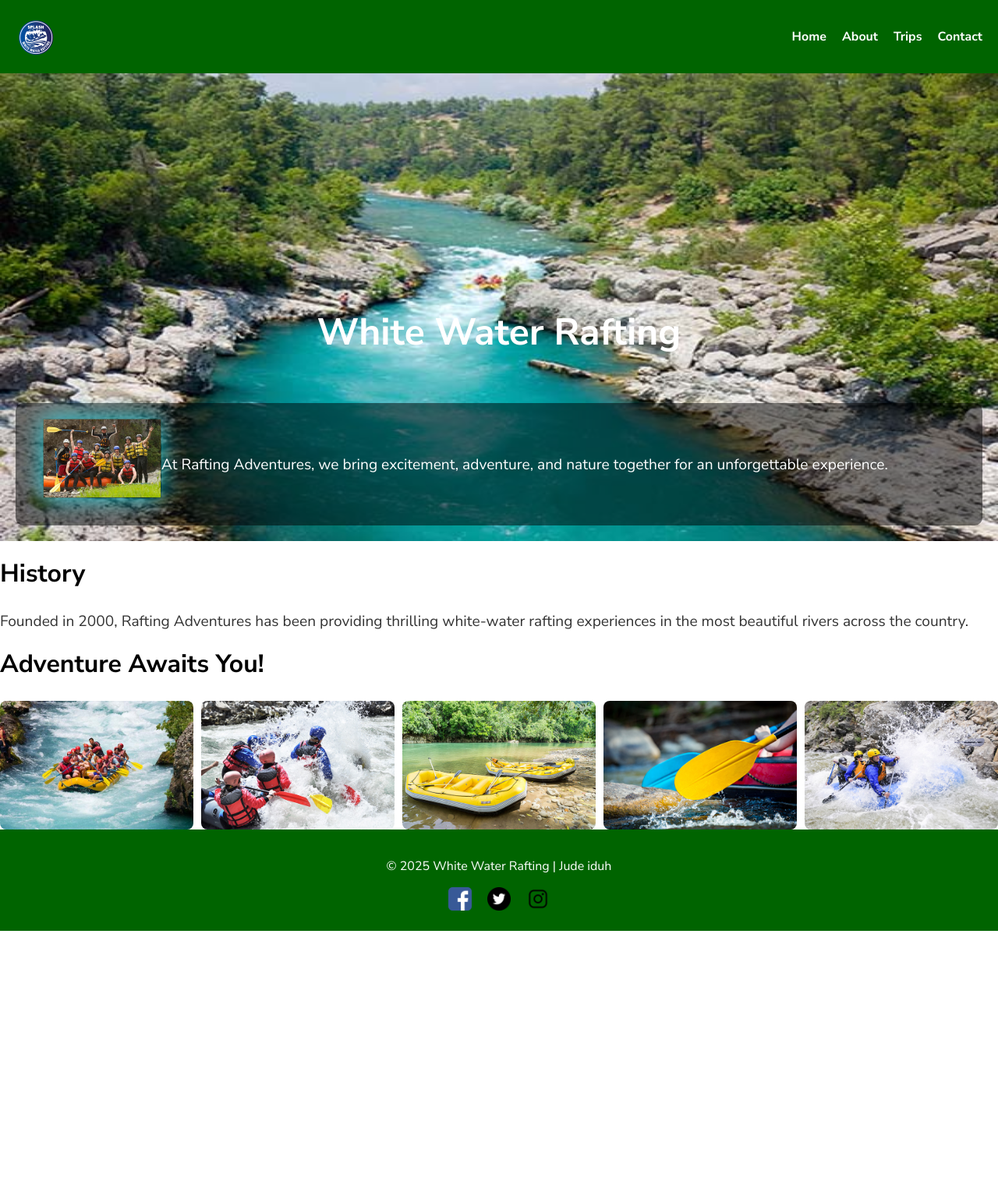
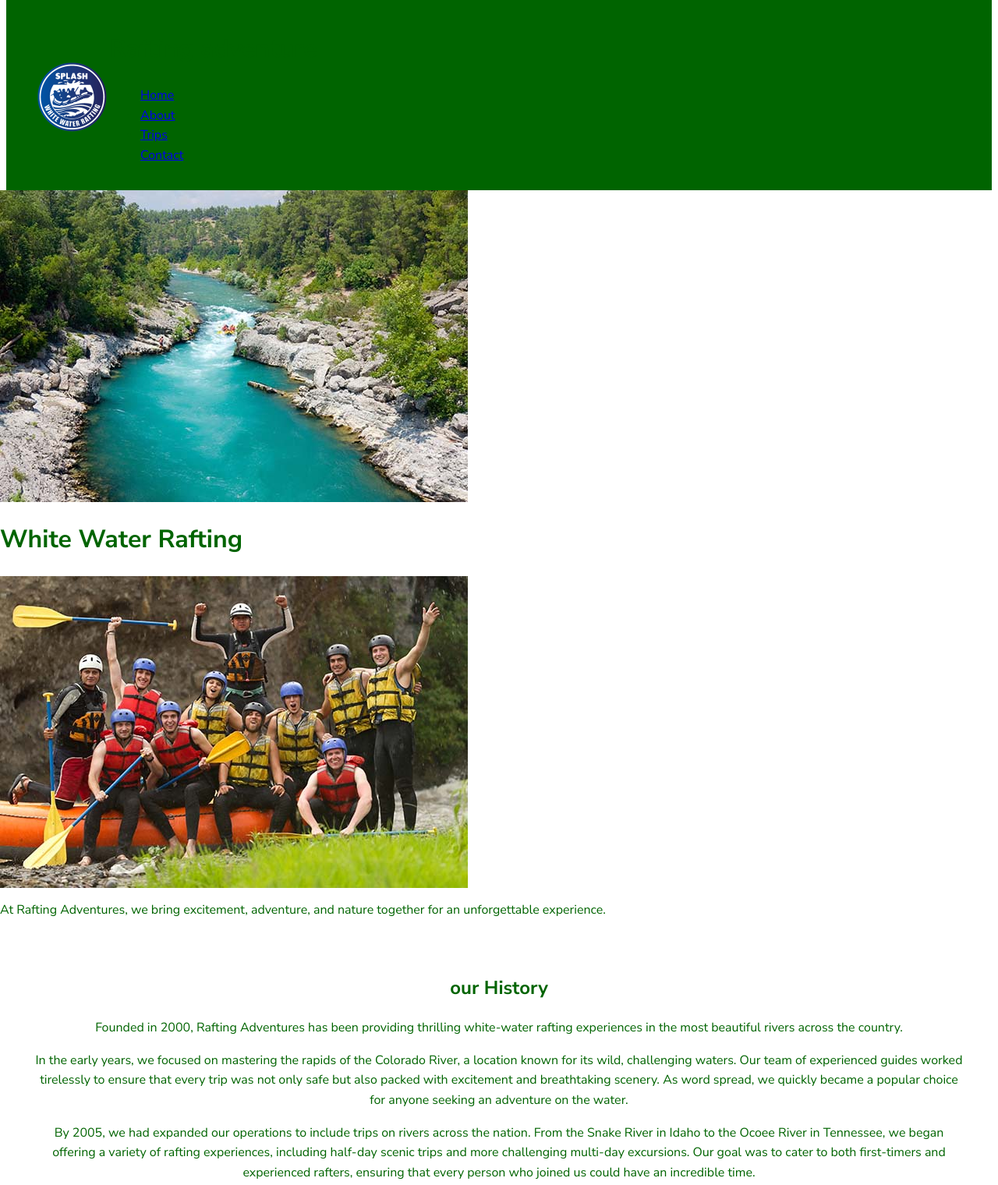
Before and after one commit to judeiduh/wdd130, a plain HTML site: page wwr/about.html in a window 1280 px wide. Shown: the top 1520 px of the page at 78% size. Before the commit the page ends 1194 px from the top, so only its background shows below. Drawn offline with Linux system fonts and the light colour scheme.

Commit message:
update on history on about.html

```diff
--- a/wwr/about.html
+++ b/wwr/about.html
@@ -1,3 +1,7 @@
+
+
+
+
 
 <!DOCTYPE html>
 <html lang="en-US">
@@ -15,8 +19,11 @@
 <body>
 
   <header>
+
     <!-- Logo and Navigation -->
     <img src="images/logo.png" alt="Rafting Company Logo">
+    <div>
+      <h1>Rafting adventure</h1>
     <nav>
       <ul>
         <li><a href="index.html">Home</a></li> <!-- Changed from #index.html -->
@@ -39,9 +46,19 @@
     </div>
 
     <!-- History Section -->
-    <section>
-      <h2>History</h2>
+    <section class="history">
+      <h2> our History</h2>
       <p>Founded in 2000, Rafting Adventures has been providing thrilling white-water rafting experiences in the most beautiful rivers across the country.</p>
+      <p>In the early years, we focused on mastering the rapids of the Colorado River, a location known for its wild, challenging waters. Our team of experienced guides worked tirelessly to ensure that every trip was not only safe but also packed with excitement and breathtaking scenery. As word spread, we quickly became a popular choice for anyone seeking an adventure on the water.</p>
+
+  <p>By 2005, we had expanded our operations to include trips on rivers across the nation. From the Snake River in Idaho to the Ocoee River in Tennessee, we began offering a variety of rafting experiences, including half-day scenic trips and more challenging multi-day excursions. Our goal was to cater to both first-timers and experienced rafters, ensuring that every person who joined us could have an incredible time.</p>
+
+  <p>As our company grew, we expanded our offerings to include more specialized rafting trips, such as family-friendly adventures and corporate team-building events. We also introduced custom trips for those seeking to explore remote and less-traveled rivers. But no matter the trip, our dedication to safety, environmental stewardship, and creating memorable experiences has always remained at the heart of what we do.</p>
+
+  <p>Throughout the years, we’ve built a loyal following of adventurers, and we’re proud of the reputation we’ve established for providing top-notch rafting experiences. Our team of expert guides, who are trained in first aid, CPR, and water safety, ensures that every trip is handled with the utmost care and professionalism.</p>
+
+  <p>As we look forward, we’re excited to continue offering new and exciting rafting adventures. Our company has never wavered from its original mission: to share the thrill of white-water rafting with as many people as possible, while promoting environmental responsibility and a love for the great outdoors.</p>
+  <div class="adventure-images">
     </section>
 
     <!-- Adventure Awaits Section -->
@@ -51,8 +68,7 @@
         <img src="images/raft1.jpg" alt="Rafting Adventure 1">
         <img src="images/raft2.jpg" alt="Rafting Adventure 2">
         <img src="images/raft3.jpg" alt="Rafting Adventure 3">
-        <img src="images/raft4.jpg" alt="Rafting Adventure 4">
-        <img src="images/raft5.jpg" alt="Rafting Adventure 5">
+        <img src="images/raft4.jpg" alt="Rafting Adventure 4">         <img src="images/raft5.jpg" alt="Rafting Adventure 5">
       </div>
     </section>
   </main>
@@ -65,6 +81,3 @@
       <a href="https://instagram.com" target="_blank"><img src="images/instagram-icon.webp" alt="Instagram"></a>
     </div>
   </footer>
-
-</body>
-</html>
--- a/wwr/styles/rafting.css
+++ b/wwr/styles/rafting.css
@@ -1,3 +1,6 @@
+
+
+
 
 /* Base styles */
 :root {
@@ -8,142 +11,185 @@
 }
 
 body {
+    color: var(--primary-color);
     font-family: var(--font-family-primary);
     margin: 0;
     padding: 0;
     box-sizing: border-box;
+    line-height: 1.6;
 }
 
-header {
-  display: flex;
-  justify-content: space-between;
-  align-items: center;
-  padding: 20px;
-  background-color: var(--primary-color);
+img {
+    max-width: 100%;
+    height: auto;
+    display: block; /* Prevents inline spacing issues */
 }
 
-header img {
-  height: 50px;
+/* Header Styles */
+header {
+    display: grid;
+    justify-content: space-between;
+    grid-template-columns: auto 1fr;
+    align-items: center;
+    padding: 1rem 2rem;
+    background: var(--primary-color);
+    max-width: 1200px;
+    margin: 0 auto;
 }
 
-nav ul {
-  list-style: none;
-  display: flex;
+/* Logo Styles */
+header img {
+    width: 100px;
+    height: auto;
 }
 
-nav ul li {
-  margin-left: 20px;
+.nav-links {
+    display: flex;
+    justify-content: flex-end;
+    gap: 2rem;
+    list-style: none;
+    margin: 0;
+    padding: 0;
 }
 
-nav ul li a {
+.nav-links a {
     color: white;
     text-decoration: none;
     font-weight: bold;
+    font-size: 1rem;
 }
 
-nav ul li a:hover {
-  text-decoration: none;
+/* Main Heading */
+.main-heading {
+    text-align: center;
+    margin-bottom: 2rem;
 }
 
-/* Hero Section */
-.hero {
-  position: relative;
-  text-align: center;
-  color: white;
-  height:auto;
+/* Combined section for about content and hero image */
+.about-hero {
+    display: flex;
+    align-items: flex-start;
+    gap: 2rem;
+    max-width: 1200px;
+    margin: 0 auto;
+    padding: 2rem;
 }
 
-.hero div {
-  position: relative;
+.about-content {
+    flex: 1;
 }
 
-
-.hero-img {
-  display:block;
-  width: 100%;
-  height: 600px;
-
+.hero-image {
+    flex: 1;
 }
 
-.hero h1 {
-  position: absolute;
-  top: 50%;
-  left: 50%;
-  transform: translate(-50%, -50%);
-  font-size: 3em;
-}
-
-/* Article Section */
-article {
-  position: absolute;
-  bottom: 20px;
-  left: 20px;
-  right: 20px;
-  background-color: rgba(0, 0, 0, 0.5);
-  padding: 20px;
-  border-radius: 10px;
-  display: flex;
-  align-items: center;
-}
-
-article img {
-  width: 150px; /* Increased from 100px for better visibility */
-  float: right;
-  margin: 0 0 15px 15px;
-  border: 1px solid rgba(23, 163, 145, 0.3);
-  box-shadow: 0 0 30px #2bd3df;
-  /* Remove display: flex and flex:1 */
-}
-
-
-
-
-article p {
-  font-size: 1.2em;
-}
-
-/* History Section */
-section h2 {
-  font-size: 2em;
-  margin-top: 20px;
-}
-
-section p {
-  font-size: 1.2em;
-  color: #333;
-}
-
-/* Adventure Gallery */
-.image-gallery {
-  display: grid;
-  grid-template-columns: repeat(5, 1fr);
-  gap: 10px;
-}
-
-.image-gallery img {
-  width: 100%;
+.hero-image img {
+    max-width: 100%;
     height: auto;
     border-radius: 8px;
 }
 
-/* Footer Section */
-footer {
-  background-color: var(--primary-color);
-  color: white;
-  padding: 20px;
+/* History Section */
+.history {
+    padding: 2rem;
+    max-width: 1200px;
+    margin: 0 auto;
     text-align: center;
 }
 
-footer .social-media {
-  display: flex;
-  justify-content: center;
-  margin-top: 10px;
+.history-content {
+    display: grid;
+    grid-template-columns: 1fr 1fr 1fr;
+    gap: 2rem;
+    align-items: center;
+    margin-top: 1.5rem;
 }
 
-footer .social-media a {
-  margin: 0 10px;
+.history-content img {
+    max-width: 100%;
+    height: auto;
 }
 
-footer .social-media img {
-  width: 30px;
+/* Adventures Gallery */
+.adventures {
+    padding: 2rem;
+    background: #f5f5f5;
+    text-align: center;
 }
+
+.adventures-gallery {
+    display: grid;
+    grid-template-columns: repeat(auto-fit, minmax(200px, 1fr));
+    gap: 1.5rem;
+    margin-top: 1.5rem;
+}
+
+.adventures-gallery figure {
+    padding: 2rem;
+    background: #f5f5f5;
+    text-align: center;
+
+}
+
+/* Footer Styles */
+footer {
+    display: flex;
+    justify-content: space-between;
+    align-items: center;
+    padding: 1.5rem;
+    background: #1a4567;
+    color: white;
+}
+
+footer p {
+    text-align: center;
+    flex: 1;
+    margin: 0.5rem 0;
+}
+
+.social-links {
+    display: flex;
+    gap: 1rem;
+}
+
+.social-links img {
+    width: 32px;
+    height: 32px;
+}
+
+/* Responsive Design */
+@media (max-width: 768px) {
+    .about-hero {
+        flex-direction: column;
+    }
+
+    .hero-image img {
+        width: 100%;
+    }
+
+    .history-content {
+        grid-template-columns: 1fr;
+        text-align: center;
+    }
+
+    .history-content img {
+        margin-top: 1rem;
+    }
+
+    .adventures-gallery {
+        .image-gallery {
+            display: grid;
+            grid-template-columns: repeat(2, 1fr);
+            gap: 10px;
+        }
+    }
+
+    footer {
+        flex-direction: column;
+        gap: 1rem;
+    }
+
+    .social-links {
+        justify-content: center;
+    }
+}
```
Lines whose indentation alone changed are shown as unchanged.
